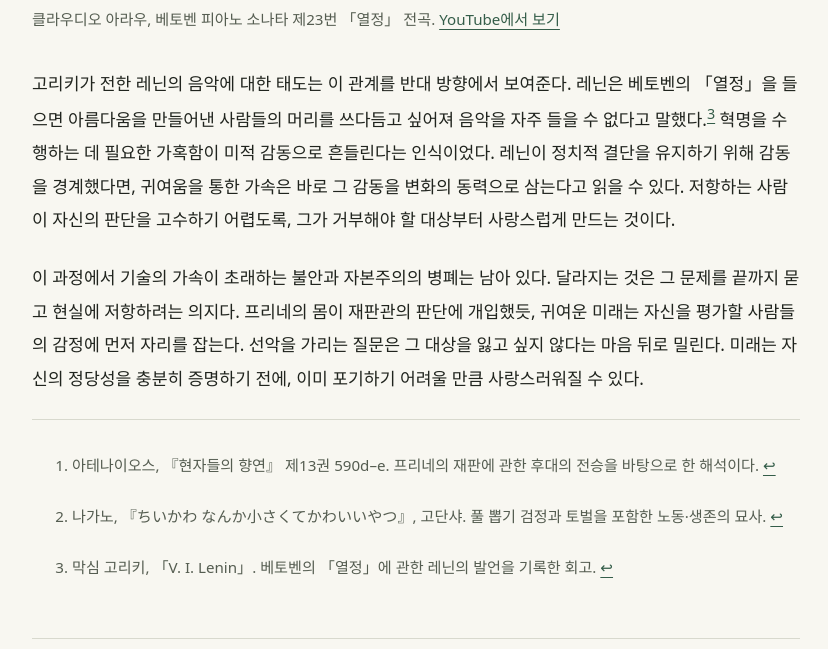
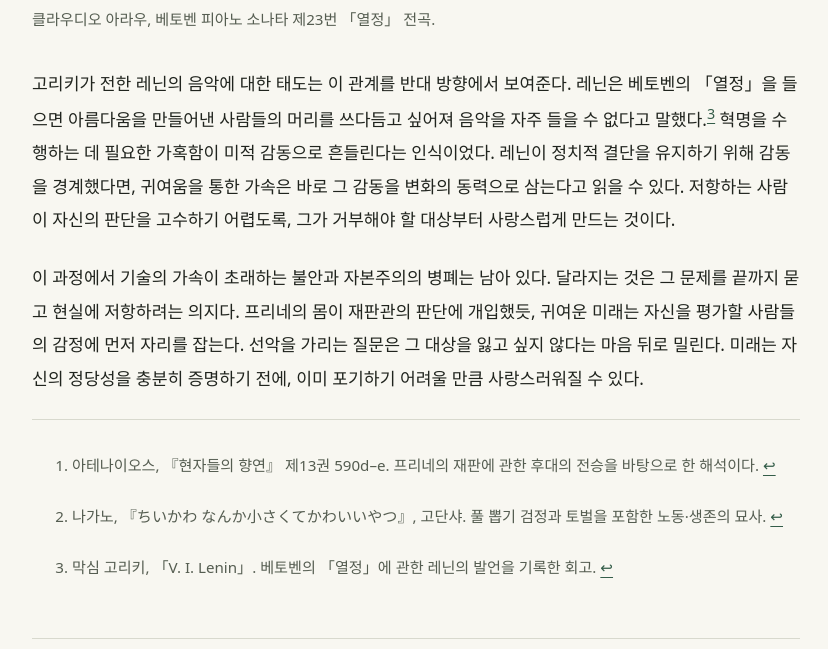
Before and after one commit to jinwook-chang/jinwook-chang.github.io, a Jekyll site: the page built from _articles/cuteness-and-judgment.md, in a window 1280 px wide and 900 px high, scrolled down 2761 px, cut to the strip 251-900 px from the top of the window. Shown: the whole strip, without its empty margins (224-1052 px from the left). Built offline with Jekyll 4.4.1, drawn with Linux system fonts in a browser that asks for light colours.

Commit message:
Update cuteness-and-judgment.md

```diff
--- a/_articles/cuteness-and-judgment.md
+++ b/_articles/cuteness-and-judgment.md
@@ -25,7 +25,7 @@ date: 2026-11-06
 
 <figure class="video">
   <iframe src="https://www.youtube-nocookie.com/embed/Tdg-DT8rTUQ" title="클라우디오 아라우 — 베토벤 피아노 소나타 제23번 「열정」 전곡" loading="lazy" referrerpolicy="strict-origin-when-cross-origin" allow="encrypted-media; picture-in-picture; fullscreen" allowfullscreen></iframe>
-  <figcaption>클라우디오 아라우, 베토벤 피아노 소나타 제23번 「열정」 전곡. <a href="https://www.youtube.com/watch?v=Tdg-DT8rTUQ">YouTube에서 보기</a></figcaption>
+  <figcaption>클라우디오 아라우, 베토벤 피아노 소나타 제23번 「열정」 전곡.</figcaption>
 </figure>
 
 고리키가 전한 레닌의 음악에 대한 태도는 이 관계를 반대 방향에서 보여준다. 레닌은 베토벤의 「열정」을 들으면 아름다움을 만들어낸 사람들의 머리를 쓰다듬고 싶어져 음악을 자주 들을 수 없다고 말했다.[^3] 혁명을 수행하는 데 필요한 가혹함이 미적 감동으로 흔들린다는 인식이었다. 레닌이 정치적 결단을 유지하기 위해 감동을 경계했다면, 귀여움을 통한 가속은 바로 그 감동을 변화의 동력으로 삼는다고 읽을 수 있다. 저항하는 사람이 자신의 판단을 고수하기 어렵도록, 그가 거부해야 할 대상부터 사랑스럽게 만드는 것이다.
```
